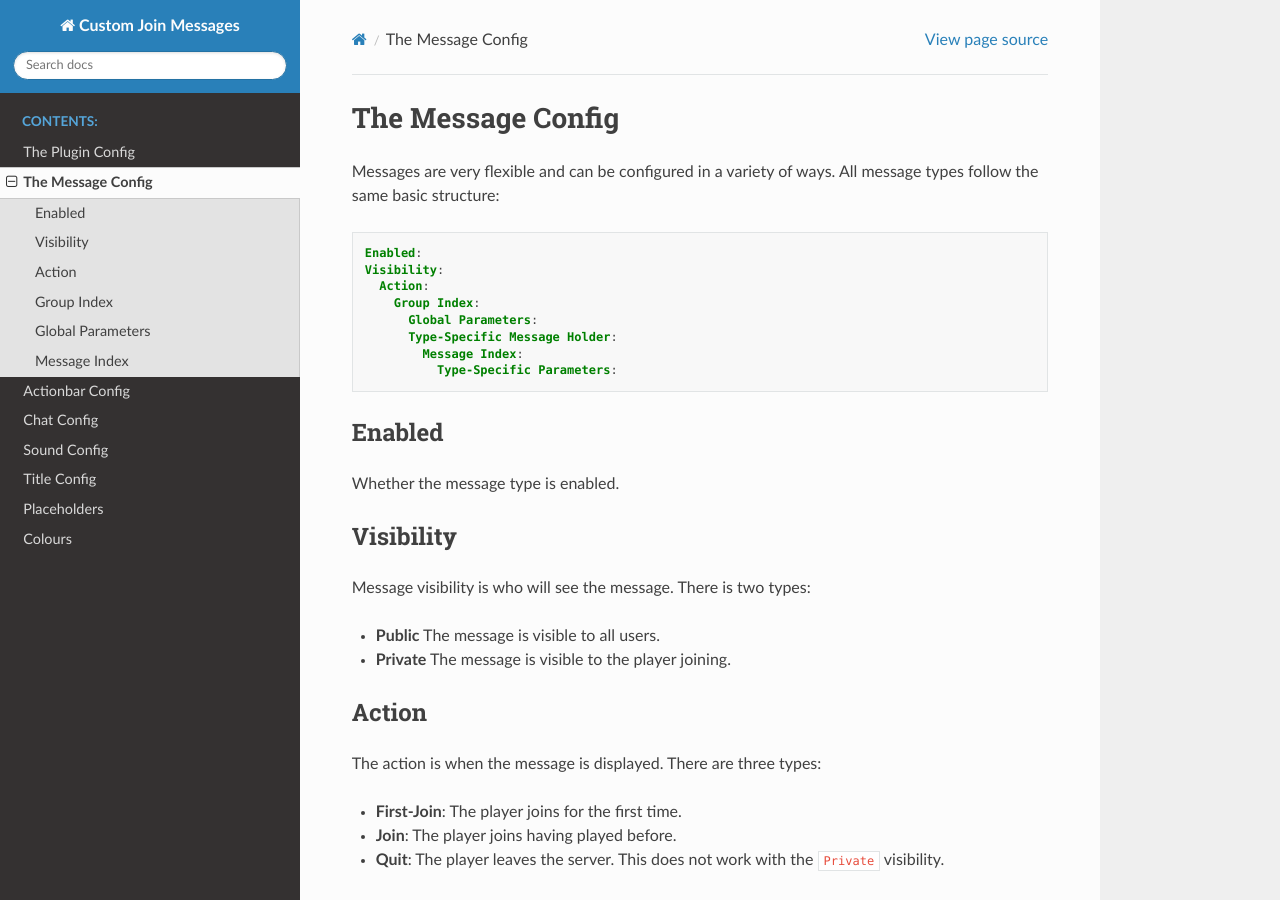
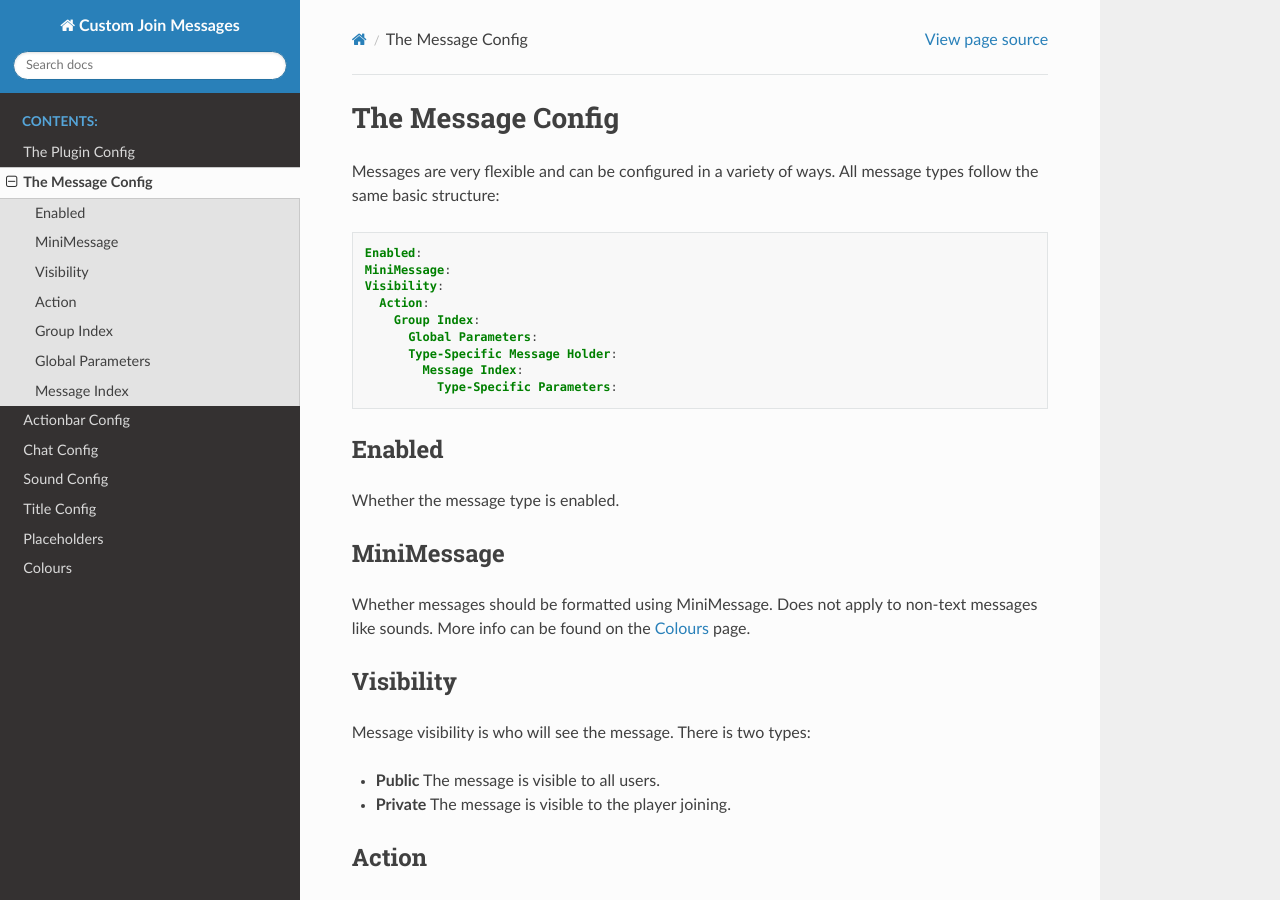
Before and after one commit to Insprill/custom-join-messages, a Sphinx documentation site: the page built from docs/messages.rst, in a window 1280 px wide and 900 px high. Built offline with Sphinx 7.4.7 and the Read the Docs theme 2.0.0, drawn with Linux system fonts in a browser that asks for light colours.

Commit message:
Update docs

```diff
--- a/docs/colours.rst
+++ b/docs/colours.rst
@@ -1,3 +1,5 @@
+.. _colours:
+
 Colours
 =======
 
--- a/docs/messages.rst
+++ b/docs/messages.rst
@@ -7,6 +7,7 @@ All message types follow the same basic structure:
 .. code-block:: yaml
 
   Enabled:
+  MiniMessage:
   Visibility:
     Action:
       Group Index:
@@ -18,6 +19,12 @@ All message types follow the same basic structure:
 Enabled
 ^^^^^^^
 Whether the message type is enabled.
+
+MiniMessage
+^^^^^^^^^^^
+Whether messages should be formatted using MiniMessage.
+Does not apply to non-text messages like sounds.
+More info can be found on the :ref:`colours` page.
 
 Visibility
 ^^^^^^^^^^
```
Also changed, not shown: other parts of docs/colours.rst (+1 -1 lines).
